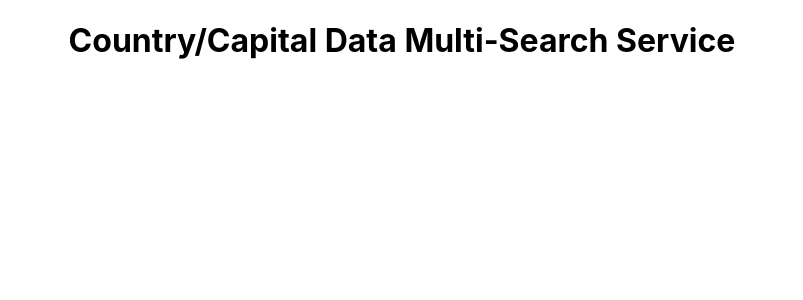
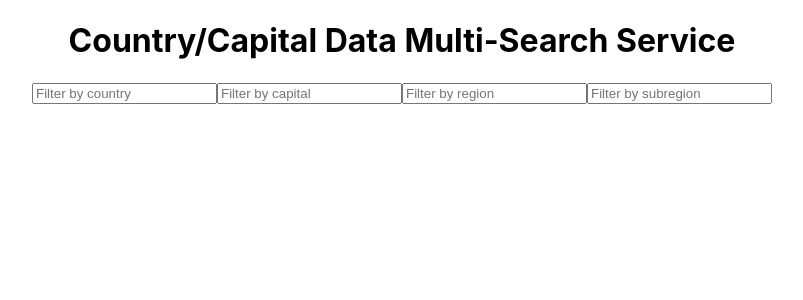
Before and after one commit to matthew-k-yee/multisearch, a React (Create React App) app: page / in a window 1280 px wide. Shown: the top 300 px of the page, without its empty margins (238-1041 px from the left). Built offline with nearby package versions, Linux system fonts and the light colour scheme; no server answers.

Commit message:
add search bar

```diff
--- a/src/App.js
+++ b/src/App.js
@@ -1,4 +1,5 @@
 import React, { Component } from 'react';
+import Search from './components/Search'
 import './App.css';
 import axios from 'axios';
 
@@ -23,6 +24,7 @@ class App extends Component {
     return (
       <div className="App">
         <h1>Country/Capital Data Multi-Search Service</h1>
+        <Search />
       </div>
     );
   }
--- /dev/null
+++ b/src/components/Search.js
@@ -0,0 +1,36 @@
+import React from 'react'
+
+class Search extends React.Component {
+  render() {
+    return (
+      <div>
+        <input
+          type="text"
+          name='country'
+          placeholder='Filter by country'
+          onChange={this.handleChange}
+          />
+        <input
+          type="text"
+          name='capital'
+          placeholder='Filter by capital'
+          onChange={this.handleChange}
+          />
+        <input
+          type="text"
+          name='region'
+          placeholder='Filter by region'
+          onChange={this.handleChange}
+          />
+        <input
+          type="text"
+          name='subregion'
+          placeholder='Filter by subregion'
+          onChange={this.handleChange}
+          />
+      </div>
+    )
+  }
+}
+
+export default Search
```
